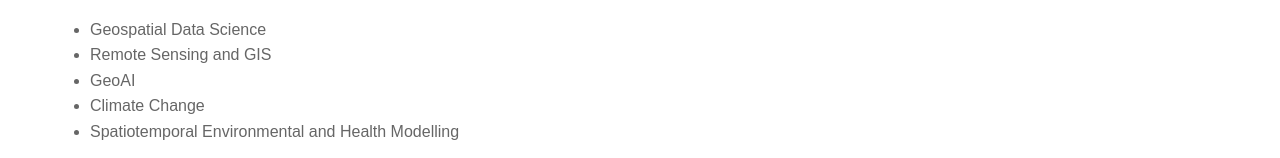
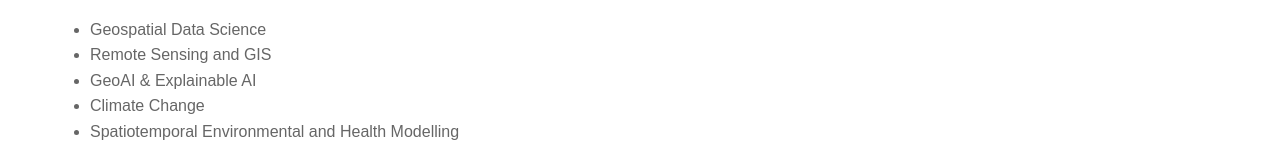
Before and after one commit to jacobins3/yacobtt, a plain HTML site: page index.html in a window 1280 px wide. Shown: the part 750-908 px from the top of the page. Drawn offline with Linux system fonts and the light colour scheme.

Commit message:
Added research interest

```diff
--- a/index.html
+++ b/index.html
@@ -312,7 +312,7 @@
                     <ul>
                         <li>Geospatial Data Science</li>
                         <li>Remote Sensing and GIS</li>
-                        <li>GeoAI</li>
+                        <li>GeoAI & Explainable AI</li>
                         <li>Climate Change</li>
                         <li>Spatiotemporal Environmental and Health Modelling</li>
 
```
